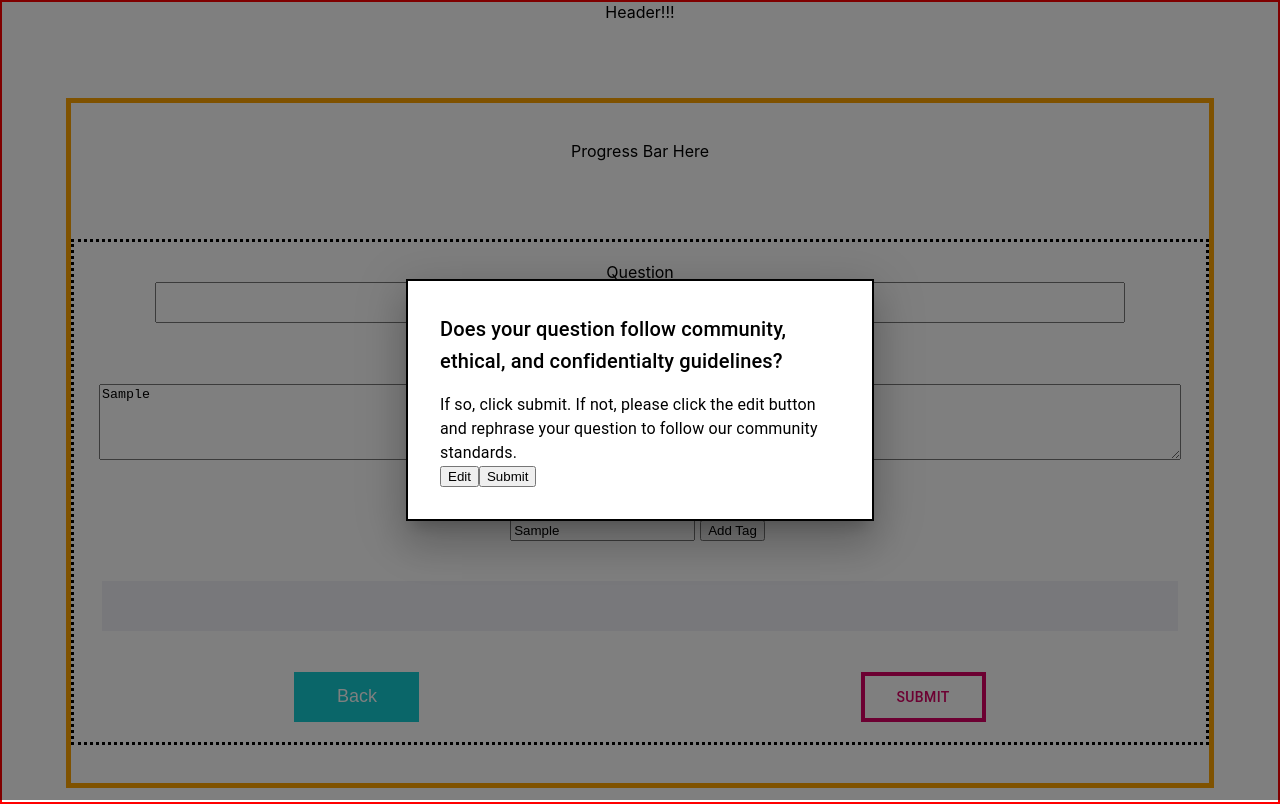
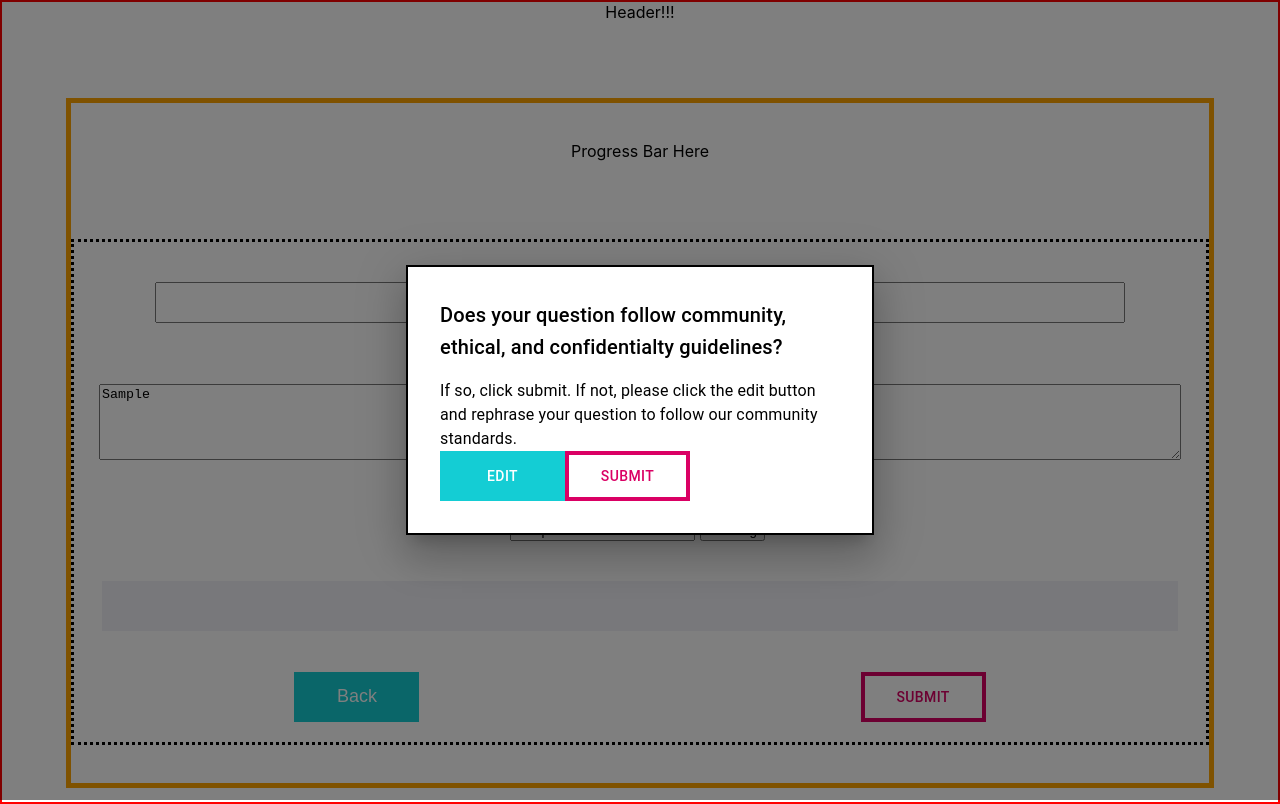
Before and after one commit to mental-health-org/mental-health-fe, a React (Create React App) app: page /#/ask in a window 1280 px wide. Both pictures are taken after typing "Sample", "Sample", "Sample" into the empty fields and a click on the button "SUBMIT". Built offline with nearby package versions, Linux system fonts and the light colour scheme.

Commit message:
Chnage both modal buttons to mui Button and custome style

```diff
--- a/src/components/SubmissionModal/SubmissionModal.tsx
+++ b/src/components/SubmissionModal/SubmissionModal.tsx
@@ -5,6 +5,7 @@ import Button from '@mui/material/Button';
 import Typography from '@mui/material/Typography';
 import Modal from '@mui/material/Modal';
 import '../../styles/SubmissionModal.scss'
+import { borderRadius } from '@mui/system';
 
 const style = {
   position: 'absolute' as 'absolute',
@@ -12,7 +13,7 @@ const style = {
   left: '50%',
   transform: 'translate(-50%, -50%)',
   width: 400,
-  bgcolor: 'background.paper',
+  bgcolor: 'white',
   border: '2px solid #000',
   boxShadow: 24,
   p: 4,
@@ -26,6 +27,15 @@ const submitStyle = {
   width: '125px',
   backgroundColor: 'transparent'
 };
+
+const backStyle = {
+  color: 'white',
+  border: 'none',
+  height: '50px',
+  width: '125px',
+  bgcolor: '#14CDD4',
+  borderRadius: 0
+}
 
 interface SubmissionModalProps {
   handleSubmit: (event: React.FormEvent) => void;
@@ -57,11 +67,8 @@ interface SubmissionModalProps {
           <Typography id="modal-modal-description" sx={{ mt: 2 }}>
             If so, click submit. If not, please click the edit button and rephrase your question to follow our community standards.
           </Typography>
-          <button onClick={event => handleClose()}>Edit</button>
-
-
-          <button onClick={event => handleSubmit(event)}>Submit</button>
-
+          <Button sx={backStyle} onClick={event => handleClose()}>Edit</Button>
+          <Button sx={submitStyle} onClick={event => handleSubmit(event)}>Submit</Button>
         </Box>
       </Modal>
     </div>
```
